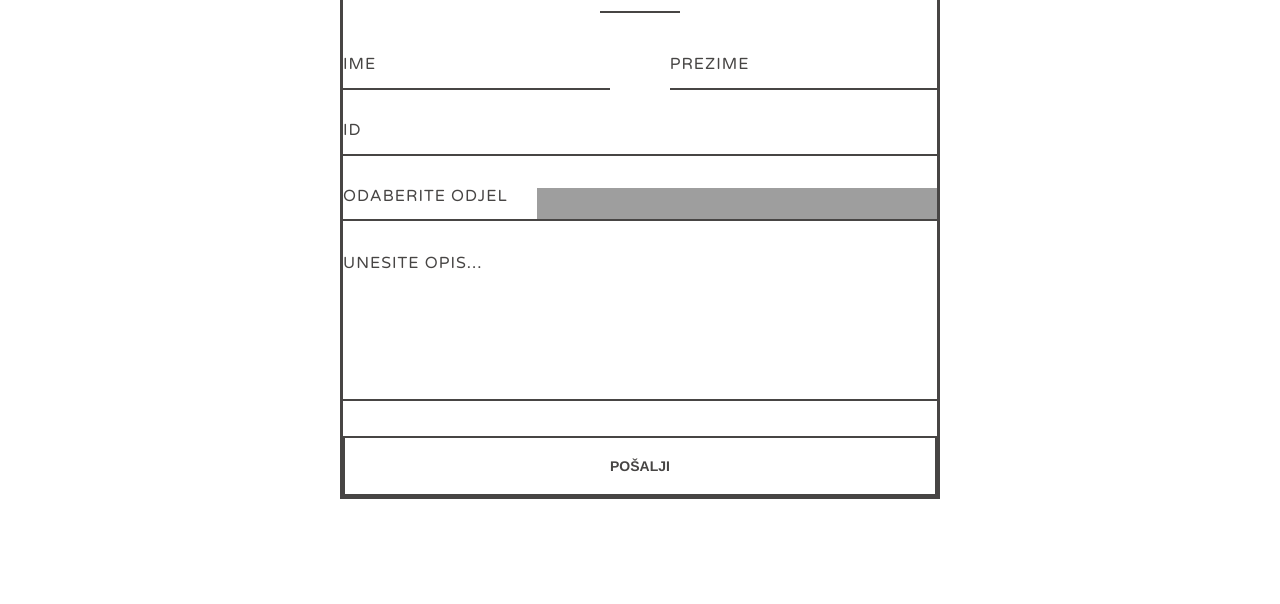
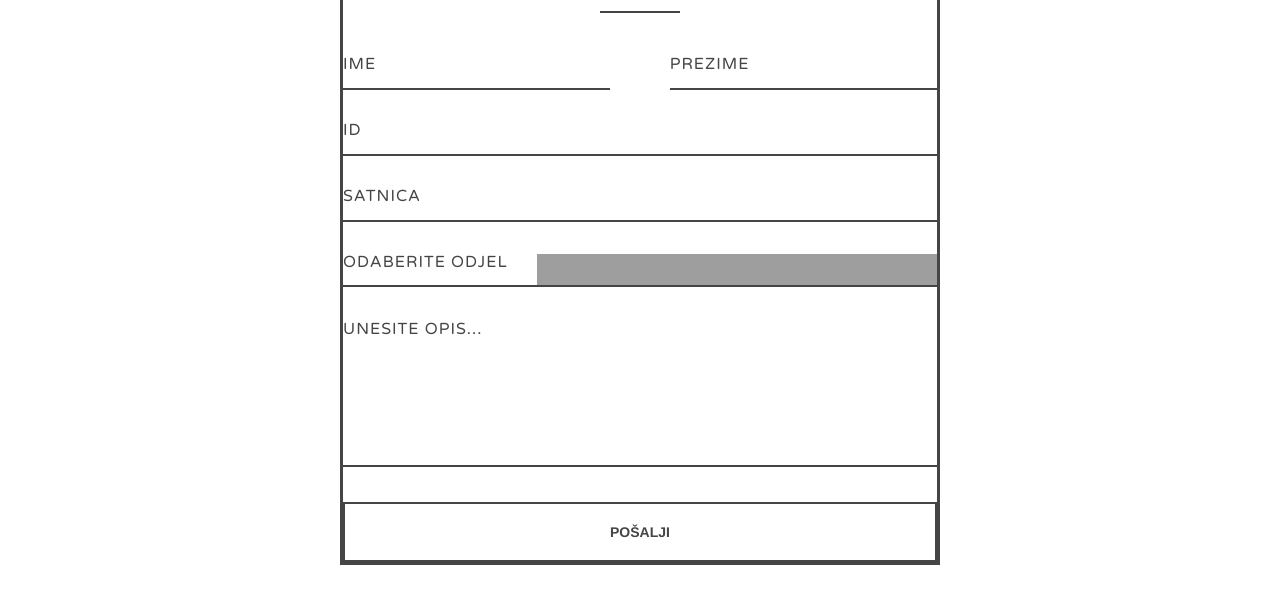
Before and after one commit to MarkoCuk54/Payroll-Application, a Flask app: template templates/dodajRadnika.html in a window 1280 px wide. Shown: the part 146-750 px from the top of the page. Run offline with Flask 2, Linux system fonts and the light colour scheme; the template is opened without the code that fills it, so the values that code supplies are empty; some libraries are stand-ins or nearby versions; grey boxes are pictures that could not be loaded.

Commit message:
Dodana satnica

```diff
--- a/templates/dodajRadnika.html
+++ b/templates/dodajRadnika.html
@@ -57,6 +57,10 @@
           <label for="name"></label>
           <input type="text" placeholder="ID" name="id" id="telephone_input" required>
         </div>
+        <div class="hour">
+          <label for="name"></label>
+          <input type="text" placeholder="Satnica" name="hour" id="telephone_input" required>
+        </div>
         <div class="subject">
           <label for="subject"></label>
           <select placeholder="Odjel" name="subject" id="subject_input" required>
@@ -66,9 +70,9 @@
             <option value="Proizvodnja">Proizvodnja</option>
             <option value="Pakiranje" Pakiranje>Pakiranje</option>
             <option value="Strojna obrada">Strojna obrada</option>
-            <option value ="Termicki Most">Termički most</option>
+            <option value="Termicki Most">Termički most</option>
             <option value="Bojara">Bojara</option>
-            <option value= "Skladiste">Skladište</option>
+            <option value="Skladiste">Skladište</option>
             <option value="Maloprodaja">Maloprodaja</option>
             <option value="Korekcija">Korekcija</option>
             <option value="Kontrola">Kontrola</option>
```
